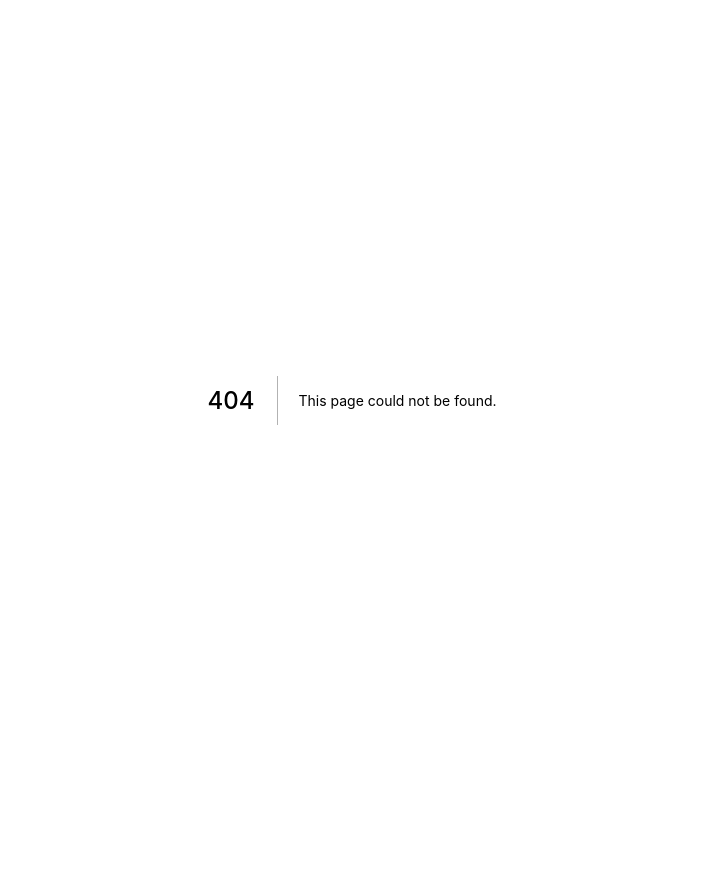
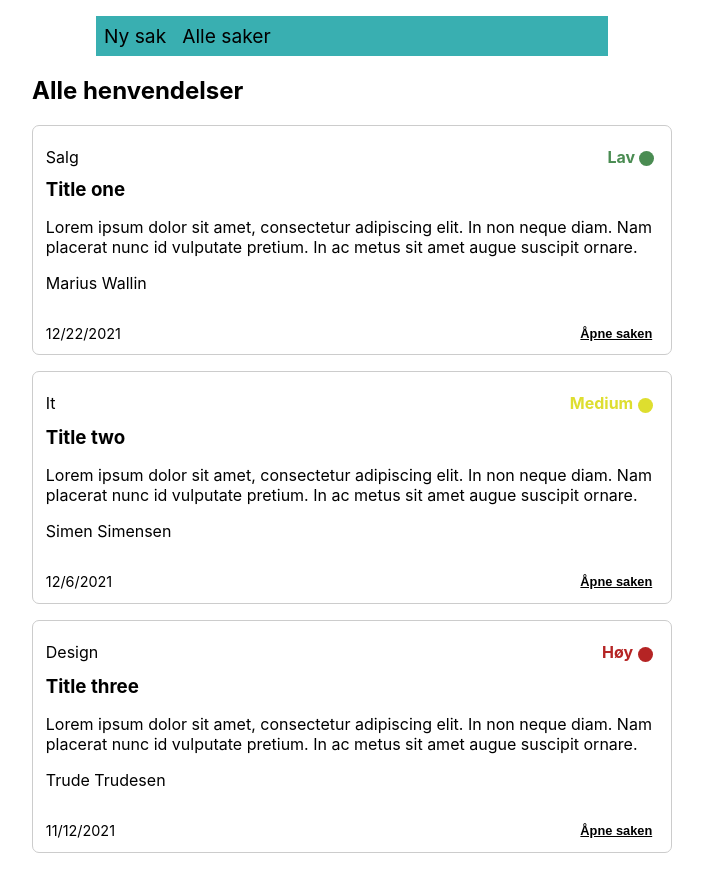
Before and after one commit to toremeek/WebapplikasjonerEksamen2021, a Next.js app in the folder helpdesk/: page /SupportMain in a window 1280 px wide. Before the commit this address had no page. Shown: the whole page, without its empty margins (288-991 px from the left). Before the commit the page ends 800 px from the top, so only its background shows below. Built offline with nearby package versions, Linux system fonts and the light colour scheme.

Commit message:
lagt til navigasjon, side for form, side for alle henvendelser og modal for hver sak

```diff
--- /dev/null
+++ b/helpdesk/components/Layout.js
@@ -0,0 +1,12 @@
+import Navigation from './Navigation'
+
+const Layout = ({ children }) => {
+  return (
+    <>
+      <Navigation />
+      <main className="layout">{children}</main>
+    </>
+  )
+}
+
+export default Layout
--- /dev/null
+++ b/helpdesk/components/Navigation.js
@@ -0,0 +1,22 @@
+import Link from 'next/link'
+
+const Navigation = () => {
+  return (
+    <nav className="navigation">
+      <ul>
+        <li>
+          <Link href="/">
+            <a className="first">Ny sak</a>
+          </Link>
+        </li>
+        <li>
+          <Link href="/SupportMain">
+            <a className="first">Alle saker</a>
+          </Link>
+        </li>
+      </ul>
+    </nav>
+  )
+}
+
+export default Navigation
--- /dev/null
+++ b/helpdesk/components/ServiceModal.js
@@ -0,0 +1,91 @@
+import styled from 'styled-components'
+const StyledModal = styled.section`
+  display: flex;
+  z-index: 1;
+  width: 100%;
+  height: 100vh;
+  justify-content: space-around;
+  align-items: center;
+  background-color: rgba(0, 0, 0, 0.753);
+  position: fixed;
+  top: 0;
+  left: 0;
+`
+const InnerModal = styled.section`
+  position: relative;
+  text-align: left;
+  background-color: rgb(255, 255, 255);
+  color: black;
+  max-width: 40%;
+  max-height: calc(100vh - 210px);
+  overflow-y: auto;
+  padding: 40px;
+`
+
+const CloseSign = styled.span`
+  position: absolute;
+  top: 0;
+  font-size: 1.5rem;
+  right: 0;
+  padding: 10px;
+  cursor: pointer;
+`
+
+const ServiceModal = ({ item, setModal }) => {
+  const severityHigh = item?.severity === 'high' ? 'Høy' : null
+  const severityMedium = item?.severity === 'medium' ? 'Medium' : null
+  const severityLow = item?.severity === 'low' ? 'Lav' : null
+
+  const closeModal = () => {
+    setModal(false)
+  }
+
+  return (
+    <>
+      <StyledModal>
+        <InnerModal>
+          <CloseSign onClick={closeModal}>X</CloseSign>
+          <div className="meta">
+            <span>
+              {item?.department.charAt(0).toUpperCase() +
+                item?.department.slice(1)}
+            </span>
+            {severityHigh ? (
+              <span className="high">
+                {severityHigh}
+                <div></div>
+              </span>
+            ) : null}
+            {severityMedium ? (
+              <span className="medium">
+                {severityMedium}
+                <div></div>
+              </span>
+            ) : null}
+            {severityLow ? (
+              <span className="low">
+                {severityLow}
+                <div></div>
+              </span>
+            ) : null}
+          </div>
+          <h3>
+            {item?.title} {item?.isResolved ? '(løst)' : null}
+          </h3>
+          <p>{item?.description}</p>
+          <span>{item?.creator}</span>
+          <span>{item?.createdAt}</span>
+          <div className="issue_actions">
+            <button type="button">Se kommentarer (2)</button>
+            <button type="button">Legg til kommentar</button>
+            <button type="button" onClick={closeModal}>
+              Lukk
+            </button>
+          </div>
+        </InnerModal>
+      </StyledModal>
+    </>
+  )
+}
+
+export default ServiceModal
--- a/helpdesk/components/SupportItem.js
+++ b/helpdesk/components/SupportItem.js
@@ -1,16 +1,25 @@
-import {validate } from "@/lib/Validation"
+import { useState } from 'react'
+import ServiceModal from './ServiceModal'
 
 /* eslint-disable no-ternary */
 const SupportItem = ({ item }) => {
+  const [modal, setModal] = useState(false)
+
   const severityHigh = item?.severity === 'high' ? 'Høy' : null
   const severityMedium = item?.severity === 'medium' ? 'Medium' : null
   const severityLow = item?.severity === 'low' ? 'Lav' : null
 
+  const showModal = () => {
+    setModal(true)
+  }
   return (
-    <li className="issue">
+    <>
+      {modal ? <ServiceModal item={item} setModal={setModal} /> : null}
+      <li className="issue" onClick={showModal}>
         <div className="meta">
           <span>
-          {item?.department.charAt(0).toUpperCase() + item?.department.slice(1)}
+            {item?.department.charAt(0).toUpperCase() +
+              item?.department.slice(1)}
           </span>
           {severityHigh ? (
             <span className="high">
@@ -39,12 +48,16 @@ const SupportItem = ({ item }) => {
         <footer>
           <span>{item?.createdAt}</span>
           <div className="issue_actions">
-          <button type="button">Se kommentarer (2)</button>
+            {/* <button type="button">Se kommentarer (2)</button>
             <button type="button">Legg til kommentar</button>
-          <button type="button">Avslutt</button>
+            <button type="button">Avslutt</button> */}
+            <button id="point" type="button" onClick={showModal}>
+              Åpne saken
+            </button>
           </div>
         </footer>
       </li>
+    </>
   )
 }
 
--- /dev/null
+++ b/helpdesk/pages/SupportMain.js
@@ -0,0 +1,53 @@
+import SupportItem from '@/components/SupportItem'
+import styled from 'styled-components'
+
+const SupportMain = () => {
+  const data = [
+    {
+      id: 1,
+      title: 'Title one',
+      creator: 'Marius Wallin',
+      description:
+        'Lorem ipsum dolor sit amet, consectetur adipiscing elit. In non neque diam. Nam placerat nunc id vulputate pretium. In ac metus sit amet augue suscipit ornare.',
+      department: 'salg',
+      severity: 'low',
+      isResolved: false,
+      createdAt: new Date(2021, 11, 22).toLocaleDateString(),
+    },
+    {
+      id: 2,
+      title: 'Title two',
+      creator: 'Simen Simensen',
+      description:
+        'Lorem ipsum dolor sit amet, consectetur adipiscing elit. In non neque diam. Nam placerat nunc id vulputate pretium. In ac metus sit amet augue suscipit ornare.',
+      department: 'it',
+      severity: 'medium',
+      isResolved: false,
+      createdAt: new Date(2021, 11, 6).toLocaleDateString(),
+    },
+    {
+      id: 3,
+      title: 'Title three',
+      creator: 'Trude Trudesen',
+      description:
+        'Lorem ipsum dolor sit amet, consectetur adipiscing elit. In non neque diam. Nam placerat nunc id vulputate pretium. In ac metus sit amet augue suscipit ornare.',
+      department: 'design',
+      severity: 'high',
+      isResolved: false,
+      createdAt: new Date(2021, 10, 12).toLocaleDateString(),
+    },
+  ]
+
+  return (
+    <section className="issues">
+      <h2>Alle henvendelser</h2>
+      <ul>
+        {data?.map((issue) => (
+          <SupportItem key={issue.id} item={issue} />
+        ))}
+      </ul>
+    </section>
+  )
+}
+
+export default SupportMain
--- a/helpdesk/pages/_app.js
+++ b/helpdesk/pages/_app.js
@@ -1,7 +1,12 @@
+import Layout from '@/components/Layout'
 import '../styles/globals.scss'
 
 function MyApp({ Component, pageProps }) {
-  return <Component {...pageProps} />
+  return (
+    <Layout>
+      <Component {...pageProps} />
+    </Layout>
+  )
 }
 
 export default MyApp
--- a/helpdesk/styles/globals.scss
+++ b/helpdesk/styles/globals.scss
@@ -25,3 +25,33 @@ ul, li {
   margin: 0;
   padding: 0;
 }
+
+//styling for navigasjonen//
+
+.navigation {
+  background-color: #39afb1;
+  margin: 1rem auto;
+  width: 40%;
+  ul {
+    margin: 0;
+    padding: 0.5rem;
+    display: flex;
+    gap: 1rem;
+  }
+  li{
+      text-decoration: none;
+      list-style: none;
+  }
+  .first {
+    color: black;
+    font-size: 1.2rem;
+    text-decoration: none;
+  }
+  .first:hover{
+    color: white;
+  }
+}
+
+button{
+  cursor: pointer;
+}
--- a/helpdesk/styles/support.scss
+++ b/helpdesk/styles/support.scss
@@ -107,3 +107,7 @@ main {
     margin: 4px;
   }
 }
+
+#point{
+  cursor: pointer;
+}
```
Also changed, not shown: helpdesk/components/SupportForm.js (+35 -24 lines), helpdesk/pages/index.js (+0 -38 lines). Lines whose indentation alone changed are shown as unchanged.
